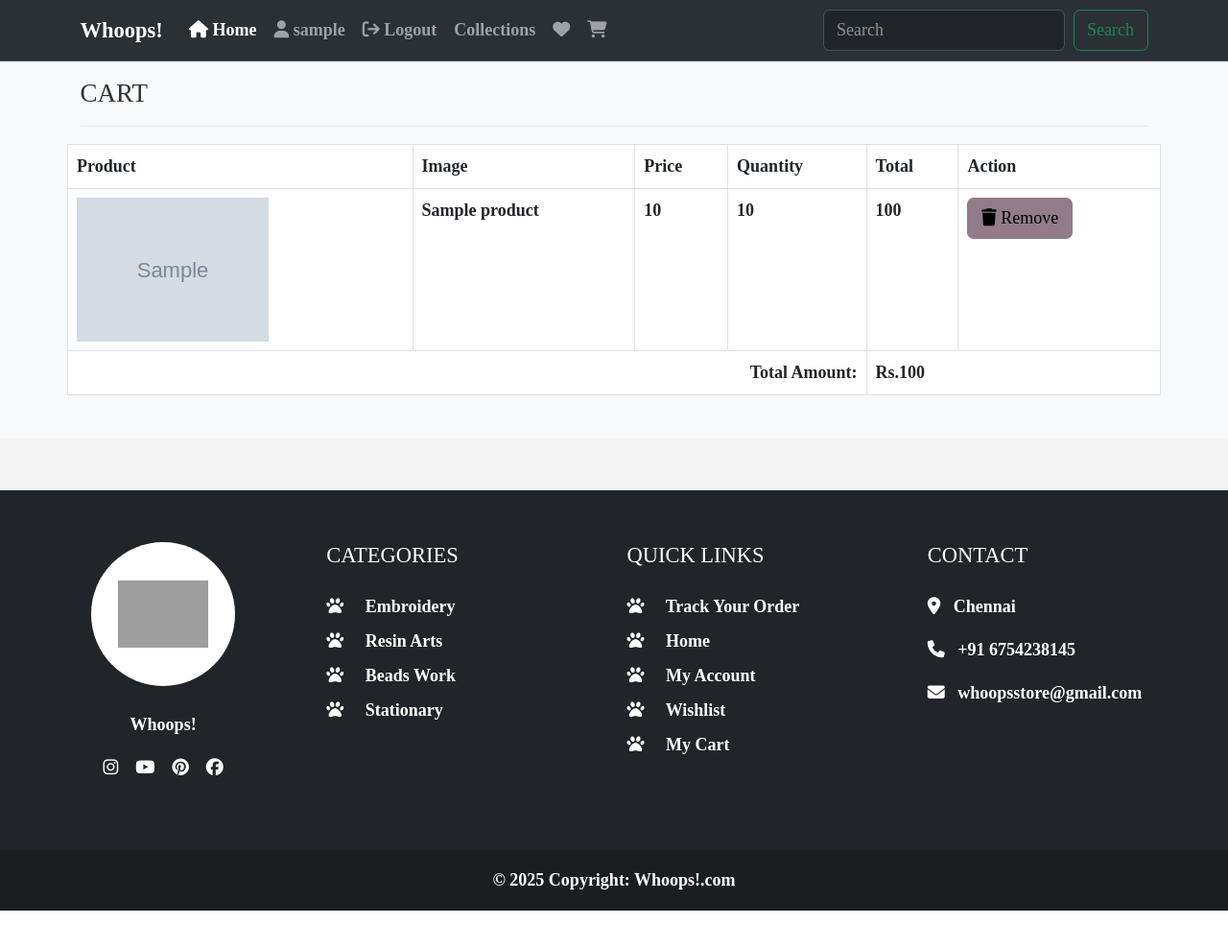
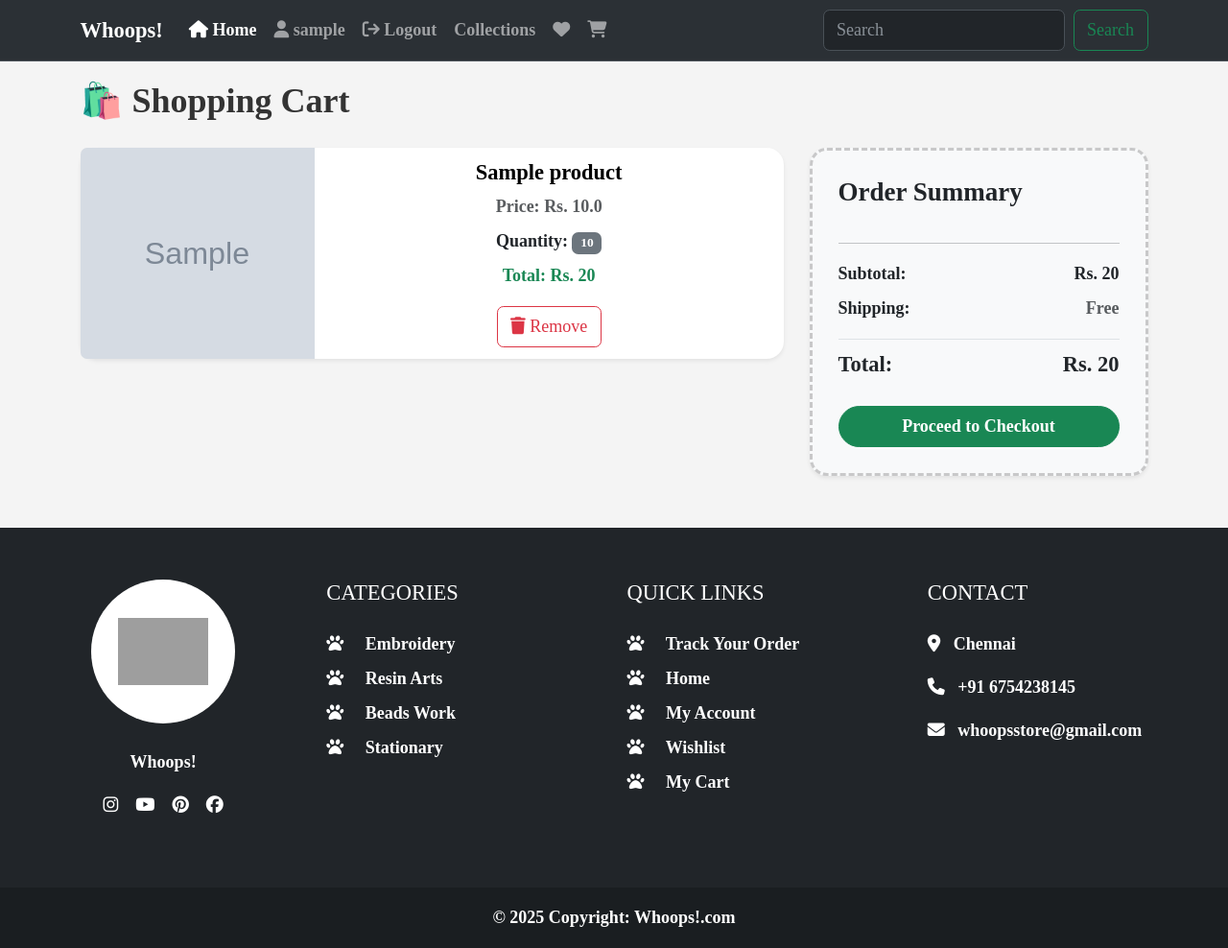
Before and after one commit to Gowri855/My_project, a Django app: page /cart/ in a window 1280 px wide. Shown: the whole page at 96% size. Before the commit the page ends 949 px from the top, so only its background shows below. Run offline with Django 5.2, Linux system fonts and the light colour scheme; a user stored in the database is signed in; tables that the repository leaves empty hold one stand-in row (values such as "Sample post"); grey boxes marked "Sample" are stand-in pictures; some libraries are stand-ins or nearby versions; some web fonts are replaced; grey boxes are pictures that could not be loaded.

Commit message:
wishlist added

```diff
--- a/shop/templates/shop/cart.html
+++ b/shop/templates/shop/cart.html
@@ -1,63 +1,87 @@
 {% extends 'shop/layouts/main.html' %}
 
-{% block title %}
-Collections | Whoops!
-{% endblock title %}
+{% block title %}🛒 My Cart{% endblock title %}
+
 {% block content %}
+<style>
+  /* Sticky Sidebar Styling */
+  .sticky-summary {
+    position: sticky;
+    top: 90px; /* distance from top of viewport */
+    z-index: 100;
+  }
+</style>
 
+<div class="container py-5" >
+  <h2 class="mb-4 fw-bold" style="padding-top: 30px;">🛍️ Shopping Cart</h2>
 
-<section class="bg-light py-4 my-5 style="min-height: 800px;">
-  <div class="container">
-    <div class="row">
-      <div class="col-12">
-        <h4 class="mb-3">CART</h4>
-        <hr style="border-color:#b8bfc2;">
+  {% if cart_items %}
+  <div class="row">
+    <!-- 🛒 Cart Items Section -->
+    <div class="col-lg-8">
+      {% for item in cart_items %}
+      <div class="card mb-4 shadow-sm border-0 rounded-4">
+        <div class="row g-0 align-items-center">
+          <div class="col-md-4">
+            <img src="{{ item.product.product_image.url }}" class="img-fluid rounded-start" style="height: 220px; width: 100%; object-fit: cover;" alt="{{ item.product.name }}">
+          </div>
+          <div class="col-md-8">
+            <div class="card-body">
+              <h5 class="card-title fw-semibold">{{ item.product.name }}</h5>
+              <p class="mb-2 text-muted">Price: <strong>Rs. {{ item.product.selling_price }}</strong></p>
+              <p class="mb-2">Quantity: <span class="badge bg-secondary">{{ item.product_qty }}</span></p>
+              <p class="mb-3 text-success amt">Total: <strong>Rs. {{ item.product.selling_price|floatformat:0|add:item.product_qty|floatformat:0 }}</strong></p>
+              <a href="{% url 'shop:remove_cart' item.id %}" onclick="return confirm('Are you sure you want to remove this item?');" class="btn btn-outline-danger">
+                <i class="fa fa-trash"></i> Remove
+              </a>
+            </div>
+          </div>
+        </div>
+      </div>
+      {% endfor %}
+    </div>
 
+    <!-- 💰 Sticky Order Summary -->
+    <div class="col-lg-4">
+      <div class="sticky-summary">
+        <div class="card p-4 shadow-sm rounded-4 bg-light">
+          <h4 class="fw-bold mb-3">Order Summary</h4>
+          <hr>
+          <div class="d-flex justify-content-between mb-2">
+            <span>Subtotal:</span>
+            <span id="net">Rs. 0</span>
+          </div>
+          <div class="d-flex justify-content-between mb-2">
+            <span>Shipping:</span>
+            <span class="text-muted">Free</span>
+          </div>
+          <div class="d-flex justify-content-between fw-bold fs-5 border-top pt-2 mt-2">
+            <span>Total:</span>
+            <span id="total">Rs. 0</span>
+          </div>
+          <button class="btn btn-success w-100 mt-4 rounded-pill fw-bold">Proceed to Checkout</button>
+        </div>
       </div>
-
-
-      <table class="table table-bordered">
-        <tr>
-          <th>Product</th>
-          <th>Image</th>
-          <th>Price</th>
-          <th>Quantity</th>
-          <th>Total</th>
-          <th>Action</th>
-        </tr>
-        {% for item in cart %}
-          <tr>
-            <td><img src="{{ item.product.product_image.url }}" alt="{{ item.product.name }}" class="img-fluid" style=" height:170; width: 200px;"></td>
-            <td>{{ item.product.name }}</td>
-            <td>{{ item.product.selling_price | stringformat:"d"}}</td>
-            <td>{{ item.product_qty }}</td>
-            <td class="amt">{{ item.total_price | stringformat:"d"}}</td>
-            <td><a href="{% url 'shop:remove_cart' item.id %}"onclick="return confirm('Are you sure you want to remove this item?');">
-                <button class="btn" style="color: black; background-color:rgb(146, 124, 137);"><i class="fa fa-trash"></i> Remove</button></a>
-            </td>
-          </tr>
-        {% endfor %}
-        <tr>
-          <td colspan="4" class="text-end"><strong><b>Total Amount:</strong></td>
-          <td id="net" colspan="2">{{ total_amount | stringformat:"d" }}</td>
-        </td>
-      </table>
     </div>
   </div>
-</section>
+  {% else %}
+    <div class="text-center py-5">
+      <h5 class="text-muted">😔 Your cart is empty</h5>
+      <a href="/" class="btn btn-outline-primary mt-3">Continue Shopping</a>
+    </div>
+  {% endif %}
+</div>
 
+<!-- 🧮 JavaScript for Total Calculation -->
+<script>
+  const prices = document.querySelectorAll('.amt');
+  let subtotal = 0;
+  prices.forEach(el => {
+    const amount = parseInt(el.innerText.replace('Total: Rs.', '').trim());
+    subtotal += isNaN(amount) ? 0 : amount;
+  });
 
-<!-- SweetAlert2 JS -->
-<script src="https://cdn.jsdelivr.net/npm/sweetalert2@11"></script>
-<script>
-  const nodes=document.querySelectorAll('.amt');
-  const arr = Array.from(nodes);
-  const res = arr.reduce((acc, curr) => {
-    return acc + parseInt(curr.innerText);
-  }, 0);
-  document.getElementById('net').innerText ="Rs." + res;
+  document.getElementById('net').innerText = "Rs. " + subtotal;
+  document.getElementById('total').innerText = "Rs. " + subtotal;
 </script>
-
-
-
 {% endblock content %}
--- a/shop/templates/shop/inc/navbar.html
+++ b/shop/templates/shop/inc/navbar.html
@@ -33,7 +33,7 @@
                 <a class="nav-link" href="{% url 'shop:collections' %}">Collections</a>
               </li>
               <li class="nav-item">
-                <a class="nav-link" href="{% url 'shop:wishlist' %}"><i class="fa fa-heart"></i></a>
+                <a class="nav-link" href="{% url 'shop:wishlistview' %}"><i class="fa fa-heart"></i></a>
               </li>
               <li class="nav-item">
                 <a class="nav-link" href="{% url 'shop:cart' %}"><i class="fa fa-shopping-cart"></i></a>
--- a/shop/urls.py
+++ b/shop/urls.py
@@ -10,6 +10,8 @@ urlpatterns = [
     path('logout/', views.logout_page, name='logout'),
     path('cart/', views.cart_page, name='cart'),
     path('wishlist/', views.wishlist_page, name='wishlist'),
+    path('wishlistview/', views.wishlistview, name='wishlistview'),
+    path('remove_wishlist/<slug:wishlist_item_id>/', views.remove_wishlist, name='remove_wishlist'),
     path('remove_cart/<slug:cart_item_id>/', views.remove_cart, name='remove_cart'),
     path('collections/', views.collections, name='collections'),
     path('collections/<slug:category_slug>/', views.subcollections, name='subcollections'),
--- a/shop/views.py
+++ b/shop/views.py
@@ -1,7 +1,7 @@
 import json
 from django.http import JsonResponse
 from django.shortcuts import redirect, render, get_object_or_404
-from .models import Category, SubCategory, Product, Cart
+from .models import Category, SubCategory, Product, Cart, wishlist_fav
 from .form import CustomUserForm
 from django.contrib import messages
 from django.contrib.auth import authenticate, login, logout
@@ -10,47 +10,47 @@ def home(request):
     products = Product.objects.filter(trending=1)
     return render(request, 'shop/index.html', {"products": products,})
 
-
 def wishlist_page(request):
-    if request.headers.get('x-requested-with') == 'XMLHttpRequest':
+    if request.method == "POST" and request.headers.get('x-requested-with') == 'XMLHttpRequest':
         if request.user.is_authenticated:
             data = json.loads(request.body)
-            product_qty = int(data['product_qty'])
             product_id = int(data['pid'])
-
             product_status = Product.objects.get(id=product_id)
 
             if product_status:
-                if Cart.objects.filter(user=request.user, product=product_status).exists():
-                    return JsonResponse({"status": "Product already in cart"}, status=200)
+                if wishlist_fav.objects.filter(user=request.user, product=product_status).exists():
+                    return JsonResponse({"status": "Product already in Wishlist"}, status=200)
                 else:
-                    if product_status.quantity >= product_qty:
-                        Cart.objects.create(user=request.user, product=product_status, product_qty=product_qty)
-                        return JsonResponse({"status": "Product added to cart"}, status=200)
-                    else:
-                        return JsonResponse({"status": "Product quantity is not available"}, status=200)
+                    wishlist_fav.objects.create(user=request.user, product=product_status)
+                    return JsonResponse({"status": "Product added to Wishlist"}, status=200)
         else:
             return JsonResponse({"status": "Login to continue"}, status=401)
+
+    elif request.method == "GET":
+        if request.user.is_authenticated:
+            wishlist_items = wishlist_fav.objects.filter(user=request.user)
+            return render(request, "shop/wishlist.html", {"wishlist_items": wishlist_items})
+        else:
+            return redirect('/login')
+
     return JsonResponse({"status": "Invalid request"}, status=400)
+
+
+def wishlistview(request):
+    if request.user.is_authenticated:
+        wishlist_items = wishlist_fav.objects.filter(user=request.user)
+        return render(request, 'shop/wishlist.html', {"wishlist_items": wishlist_items})
+    else:
+        return redirect('/login')
 
 def cart_page(request):
     if request.user.is_authenticated:
-        cart= Cart.objects.filter(user=request.user)
-       # total_price = sum(item.product.price * item.product_qty for item in cart_items)
+        cart_items = Cart.objects.filter(user=request.user)
         return render(request, 'shop/cart.html', {
-            "cart": cart
-           # "total_price": total_price
+            "cart_items": cart_items
         })
     else:
-        # Redirect to login page or show an error if user is not authenticated
         return redirect('/login')
-
-
-
-
-
-
-
 
 
 
@@ -77,12 +77,15 @@ def add_to_cart(request):
     return JsonResponse({"status": "Invalid request"}, status=400)
 
 
-
-
 def remove_cart(request, cart_item_id):
     cartitem=Cart.objects.get(id=cart_item_id)
     cartitem.delete()
     return redirect('/cart')
+
+def remove_wishlist(request, wishlist_item_id):
+    wishlistitem=wishlist_fav.objects.get(id=wishlist_item_id)
+    wishlistitem.delete()
+    return redirect('/wishlist')
 
 
 
```
Also changed, not shown: shop/templates/shop/products/product_details.html (+9 -40 lines), shop/templates/shop/wishlist.html (added, +27 -0 lines).
